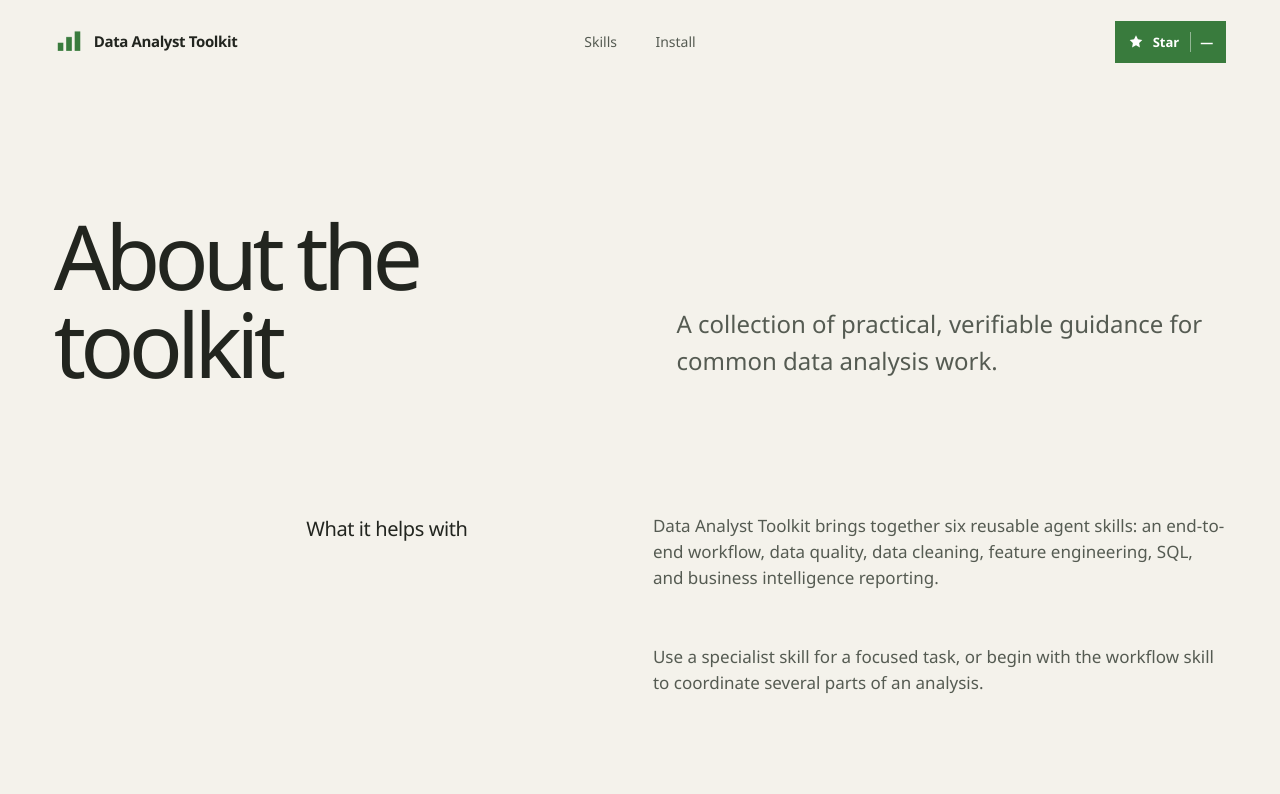
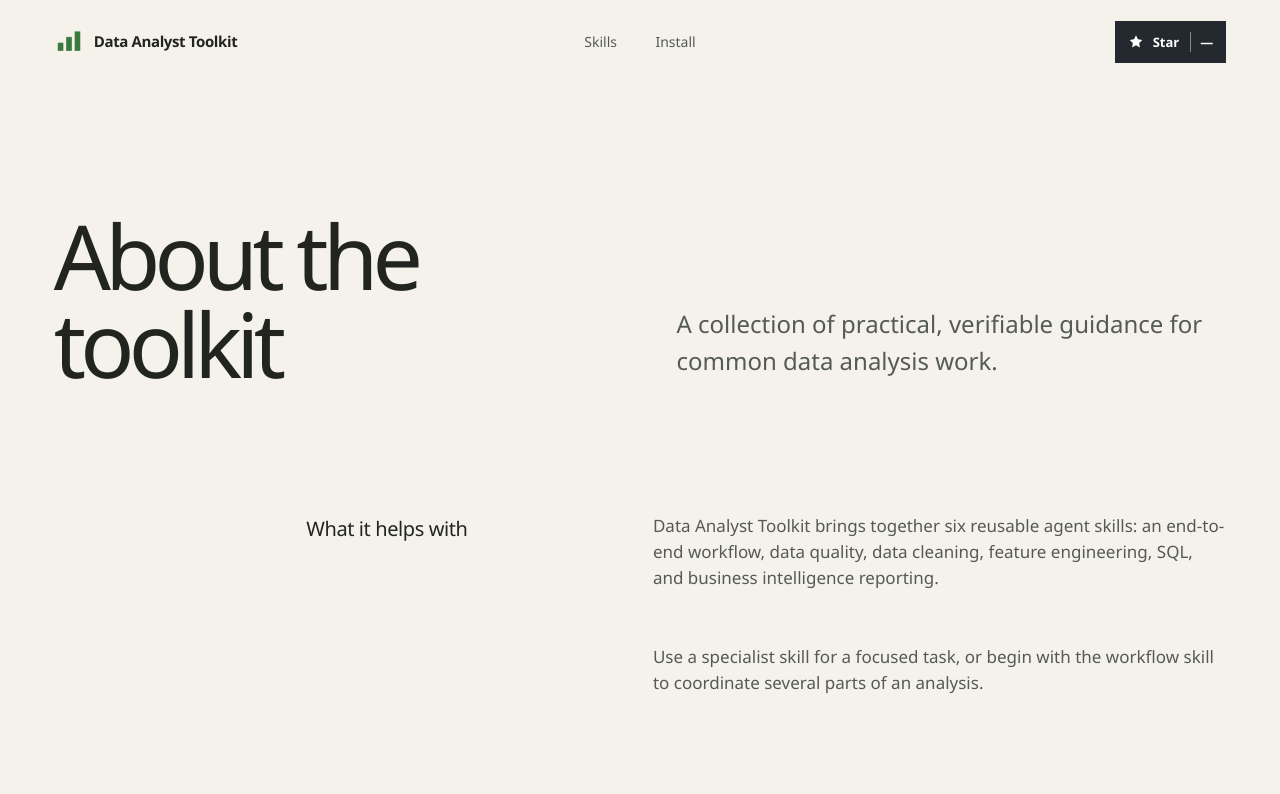
Before and after one commit to SSameer20/data-analyst-toolkit, a Next.js app in the folder site/: page /about in a window 1280 px wide. Shown: the top 794 px of the page. Built offline with nearby package versions, Linux system fonts and the light colour scheme; no server answers.

Commit message:
fix: update header action styles for improved visual consistency and hover effects

```diff
--- a/site/app/globals.css
+++ b/site/app/globals.css
@@ -50,8 +50,8 @@ button { color: inherit; font: inherit; }
 .site-header nav a { min-height: 44px; display: inline-flex; align-items: center; }
 .site-header nav a, .site-footer a, .header-action { transition: color 160ms ease; }
 .site-header nav a:hover, .site-footer a:hover { color: var(--ink); }
-.header-action { justify-self: end; min-height: 42px; display: inline-flex; align-items: center; gap: 9px; padding: 0 12px; border: 1px solid var(--accent); background: var(--accent); color: #fff; font-size: 13px; font-weight: 600; }
-.site-header .header-action:hover { background: #2c6532; color: #fff; }
+.header-action { justify-self: end; min-height: 42px; display: inline-flex; align-items: center; gap: 9px; padding: 0 12px; border: 1px solid #24292f; background: #24292f; color: #fff; font-size: 13px; font-weight: 600; }
+.site-header .header-action:hover { border-color: #343a40; background: #343a40; color: #fff; }
 .header-action svg { width: 16px; height: 16px; }
 .star-count { margin-left: 2px; padding-left: 9px; border-left: 1px solid rgb(255 255 255 / 45%); font-variant-numeric: tabular-nums; }
 
```
